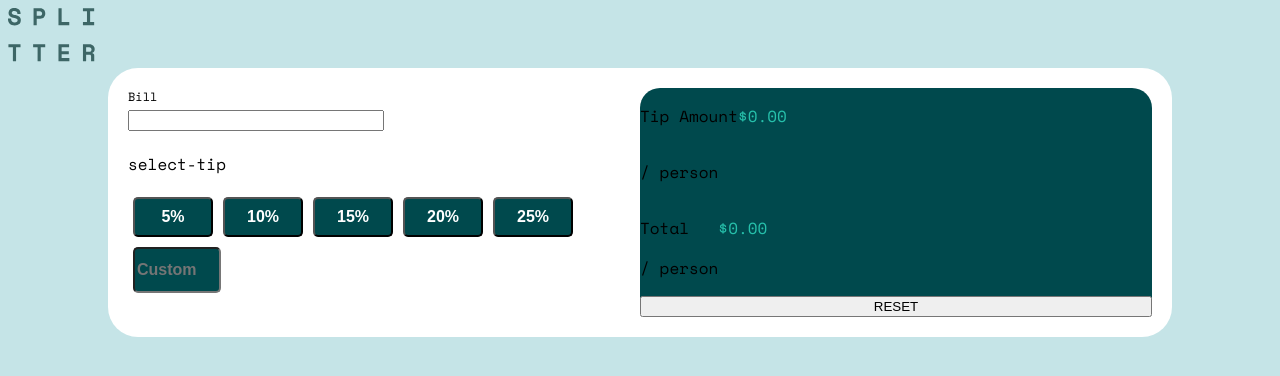
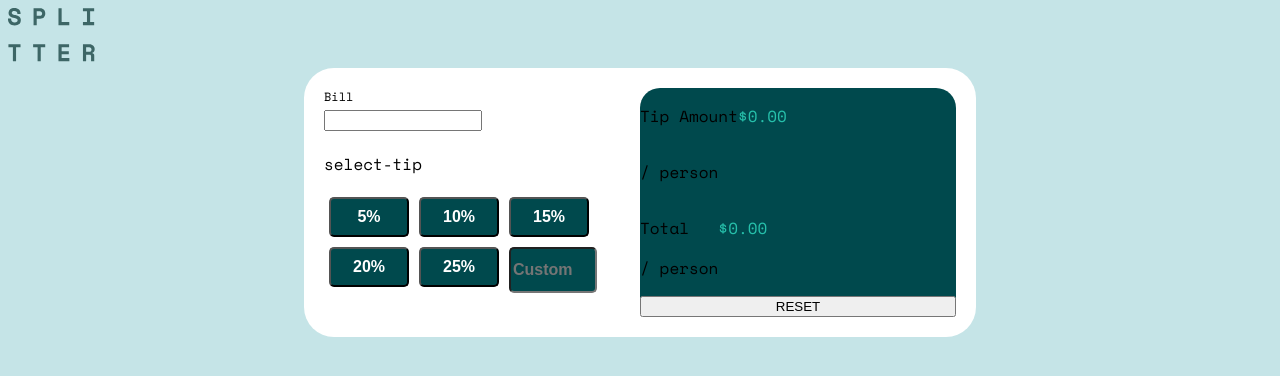
Before and after one commit to eves79/tipcalculatorapp, a plain HTML site: page index.html in a window 1280 px wide. Drawn offline with nearby package versions, Linux system fonts and the light colour scheme.

Commit message:
more html css progress

```diff
--- a/styles.css
+++ b/styles.css
@@ -12,9 +12,8 @@ body{
     background-color: white;
     padding: 20px;
     border-radius: 30px;
-    margin-left: 100px;
-    margin-right: 100px;
-
+    width: 50%;
+    margin: auto;
 }
 
 .leftbox{
@@ -65,6 +64,7 @@ body{
 .tip:active {
     background-color: hsl(172, 67%, 45%);
 }
+
 .rightbox{
     display: flex;
     flex-direction: column;
```
